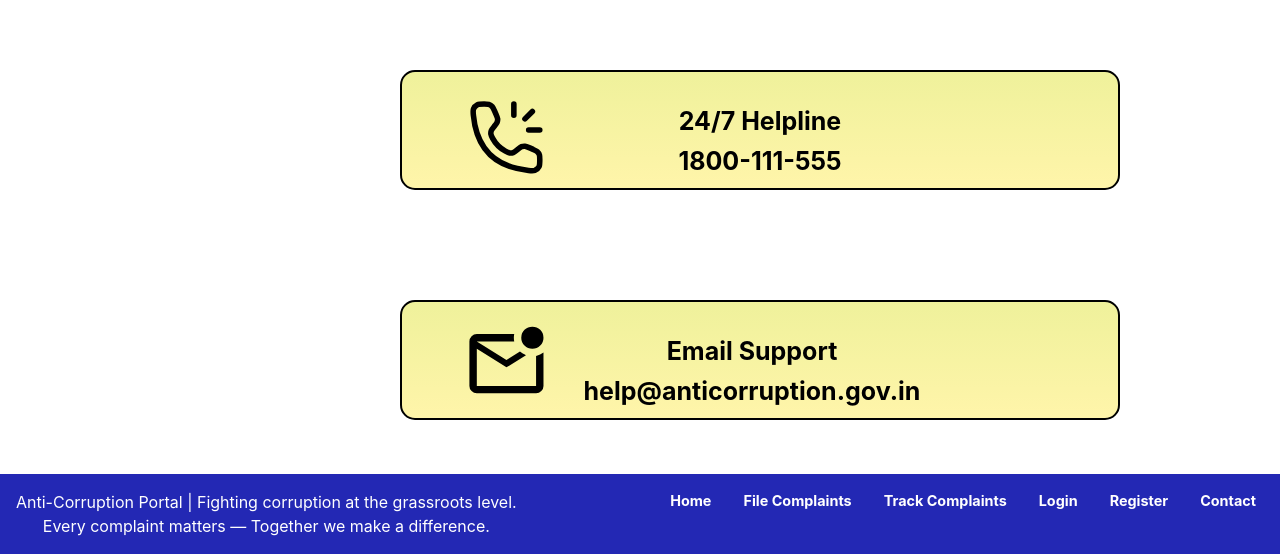
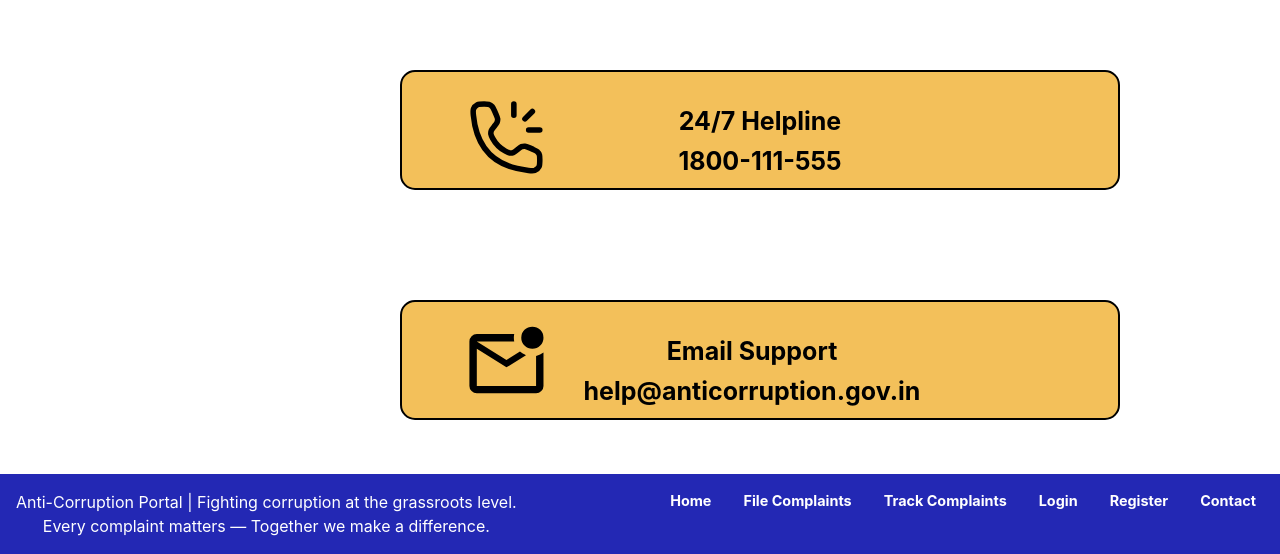
Before and after one commit to kaviyarasan08022008/village_voices, a plain HTML site: page pages/contact.html in a window 1280 px wide. Shown: the part 246-800 px from the top of the page. Drawn offline with Linux system fonts and the light colour scheme; files that its build step writes are made by us from their sources.

Commit message:
Update contact.css

```diff
--- a/css_styles/contact.css
+++ b/css_styles/contact.css
@@ -12,7 +12,7 @@
     margin-bottom: 50px;
     position: relative;
     cursor: pointer;
-    background:linear-gradient(#eff19b,rgba(255, 240, 128, 0.669));
+    background:#eea410b0;
 }
 .box2{
     box-sizing: border-box ;
@@ -24,7 +24,7 @@
     margin-bottom: 50px;
     position: relative;
     cursor: pointer;
-    background:linear-gradient(#eff19b,rgba(255, 240, 128, 0.669));
+    background:#eea410b0;
 }
 h2{
     display: flex;
```
